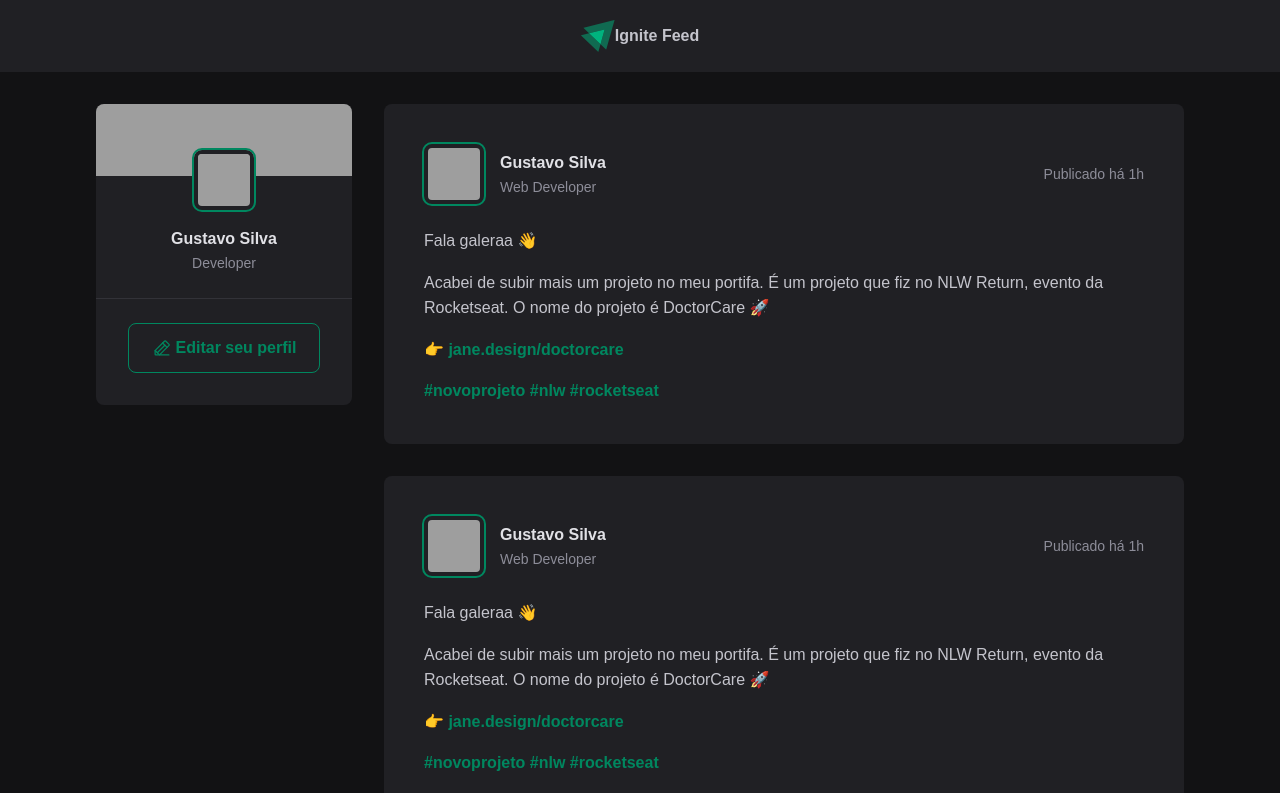
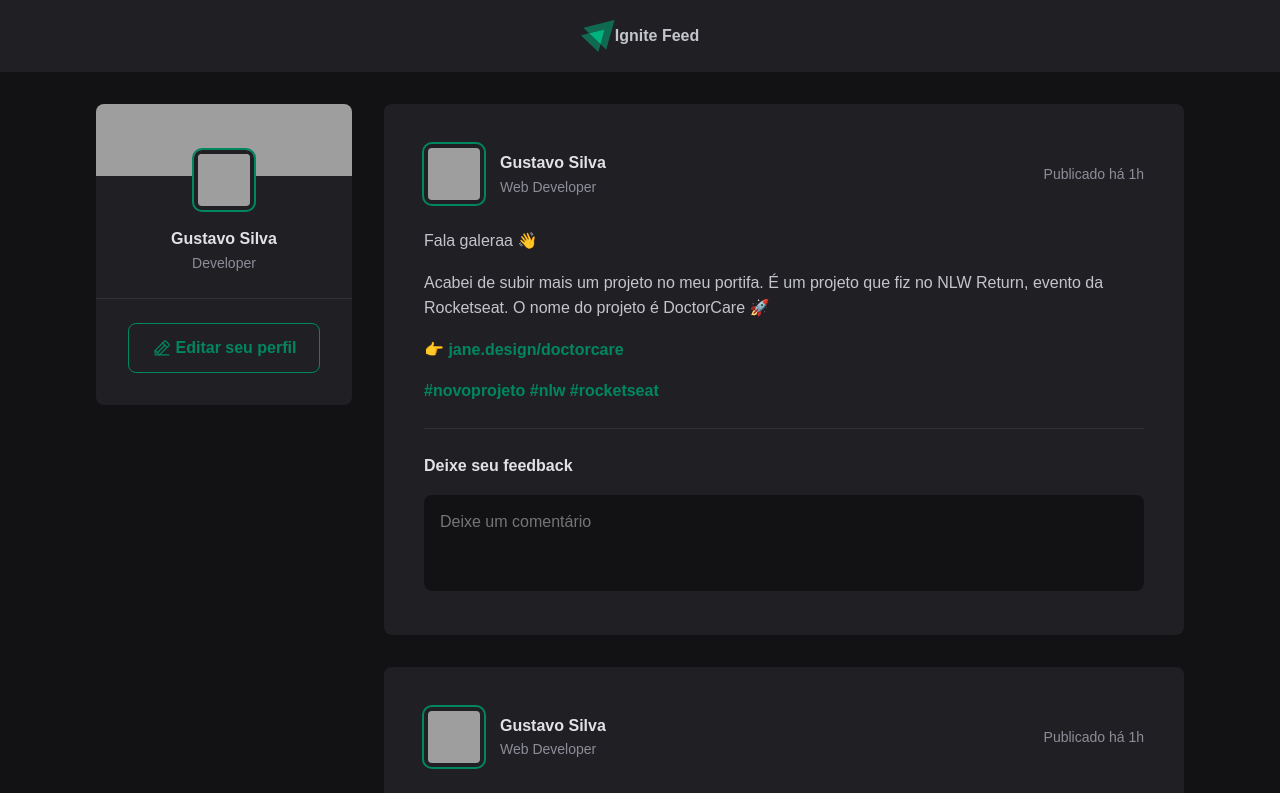
Before and after one commit to GustavoSilv4/Ignite-folder, a React (Vite) app in the folder ReactJS/Aulas/01-ignitefeed-fundamentos-reactjs/: page / in a window 1280 px wide. Shown: the top 793 px of the page. Built offline with nearby package versions, Linux system fonts and the light colour scheme; grey boxes are pictures that could not be loaded.

Commit message:
feat: create comment form in post component

```diff
--- a/ReactJS/Aulas/01-ignitefeed-fundamentos-reactjs/src/components/Post.jsx
+++ b/ReactJS/Aulas/01-ignitefeed-fundamentos-reactjs/src/components/Post.jsx
@@ -25,6 +25,19 @@
         <p><a href="#"> #novoprojeto #nlw #rocketseat</a></p>
 
       </div>
+
+      <form className={styles.commentForm}>
+        <strong>Deixe seu feedback</strong>
+
+        <textarea
+          placeholder='Deixe um comentário'
+        />
+
+        <footer>
+          <button type="submit">Publicar</button>
+        </footer>
+
+      </form>
     </article>
   )
 }
--- a/ReactJS/Aulas/01-ignitefeed-fundamentos-reactjs/src/components/Post.module.css
+++ b/ReactJS/Aulas/01-ignitefeed-fundamentos-reactjs/src/components/Post.module.css
@@ -64,3 +64,55 @@
   color: var(--gray-400);
   line-height: 1.6;
 }
+
+.commentForm {
+  width: 100%;
+  margin-top: 1.5rem;
+  padding-top: 1.5rem;
+  border-top: 1px solid var(--gray-600);
+}
+
+.commentForm > strong {
+  line-height: 1.6;
+  color: var(--gray-100);
+}
+
+.commentForm textarea {
+  width: 100%;
+  background-color: var(--gray-900);
+  border: 0;
+  resize: none;
+  height: 6rem;
+  padding: 1rem;
+  border-radius: 8px;
+  color: var(--gray-100);
+  line-height: 1.4;
+  margin-top: 1rem;
+}
+
+.commentForm footer {
+  visibility: hidden;
+  max-height: 0;
+}
+
+.commentForm:focus-within footer {
+  visibility: visible;
+  max-height: none;
+}
+
+.commentForm button[type="submit"] {
+  padding: 1rem 1.5rem;
+  margin-top: 1rem;
+  border-radius: 8px;
+  border: 0;
+  background-color: var(--green-500);
+  color: var(--white);
+  font-weight: bold;
+  cursor: pointer;
+
+  transition: background-color 0.2s;
+}
+
+.commentForm button[type="submit"]:hover {
+  background-color: var(--green-300);
+}
--- a/ReactJS/Aulas/01-ignitefeed-fundamentos-reactjs/src/global.css
+++ b/ReactJS/Aulas/01-ignitefeed-fundamentos-reactjs/src/global.css
@@ -10,6 +10,11 @@
 
   --green-300: #00b37e;
   --green-500: #00875f;
+}
+
+:focus {
+  outline: transparent;
+  box-shadow: 0 0 0 2px var(--green-500);
 }
 
 * {
```
